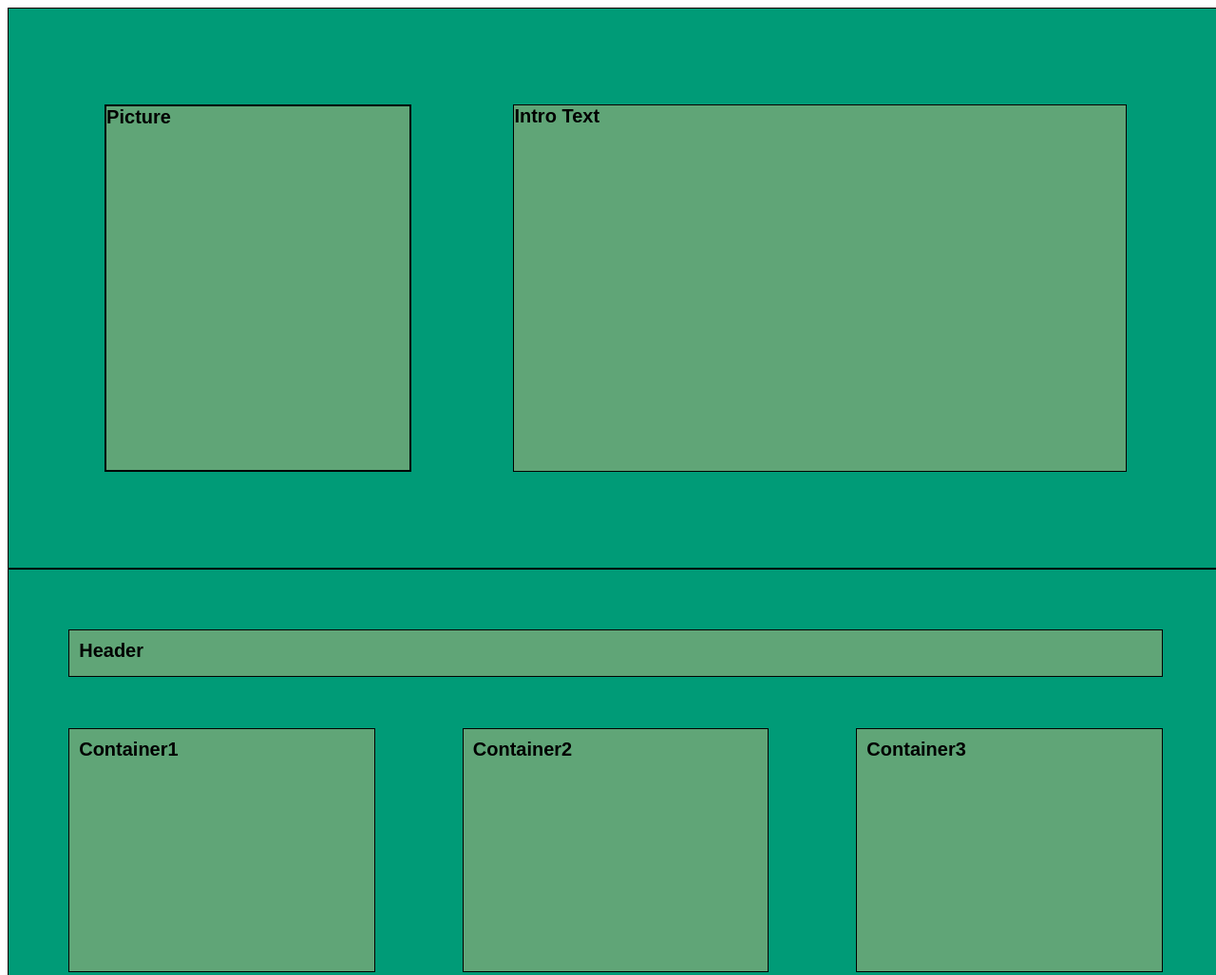
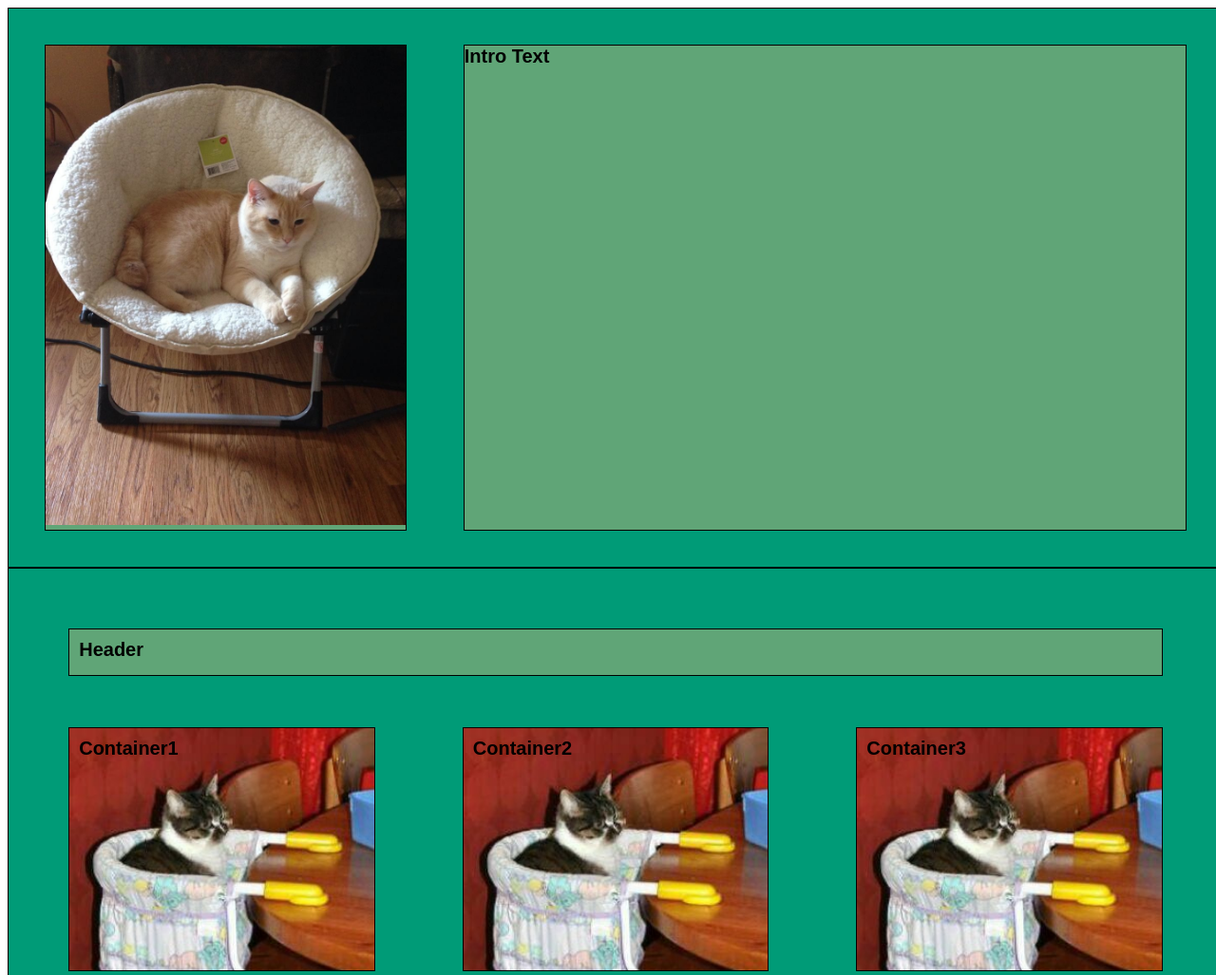
Before and after one commit to jkasari/jasonDotCom, a plain HTML site: page mainPage.html in a window 1280 px wide. Shown: the top 1027 px of the page at 95% size. Drawn offline with Linux system fonts and the light colour scheme.

Commit message:
Added images to the main page

```diff
--- a/mainPage.html
+++ b/mainPage.html
@@ -11,7 +11,7 @@
     <div class="site_body">
         <div class="intro">
             <div class="picture_container">
-                <div class=intro_picture>Picture</div>
+                <img class=intro_picture src="img/test_image_tall.jpg" alt="test">
             </div>
             <div class="intro_text">Intro Text</div>
         </div>
@@ -26,7 +26,7 @@
         </div>
         <div class="about">
             <div class="about_text">About Text</div>
-            <div class="about_picture">About Picture</div>
+            <img class="about_picture" src="img/test_image_tall.jpg" alt="about image">
         </div>
         <div class="contact">
             <div class="contact_text">Contact</div>
--- a/mainPageStyle.css
+++ b/mainPageStyle.css
@@ -12,8 +12,8 @@
     display: grid;
     grid-template-columns: .5fr 1fr;
     grid-template-rows: 1fr;
-    grid-gap: 10%;
-    padding: 8%;
+    grid-gap: 5%;
+    padding: 3%;
     box-sizing: border-box;
 }
 
@@ -23,9 +23,6 @@
 
 .intro_picture {
     max-width: 100%;
-    width: auto;
-    height: auto;
-    aspect-ratio: 5/6;
 }
 
 .portfolio_container {
@@ -44,6 +41,11 @@
     background-color: rgb(96, 165, 119);
 }
 
+.container {
+    background-image: url(img/test_image_square.jpg);
+    background-size: cover;
+}
+
 .header {
     grid-column-start: 1;
     grid-column-end: 4;
@@ -55,7 +57,7 @@
     display: grid;
     grid-template-columns: 1fr .5fr;
     grid-template-rows: 1fr;
-    grid-gap: 10%;
+    grid-gap: 5%;
     padding: 8%;
     box-sizing: border-box;
 }
@@ -66,9 +68,6 @@
 
 .about_picture {
     max-width: 100%;
-    width: auto;
-    height: auto;
-    aspect-ratio: 5/6;
 }
 
 .contact {
```
